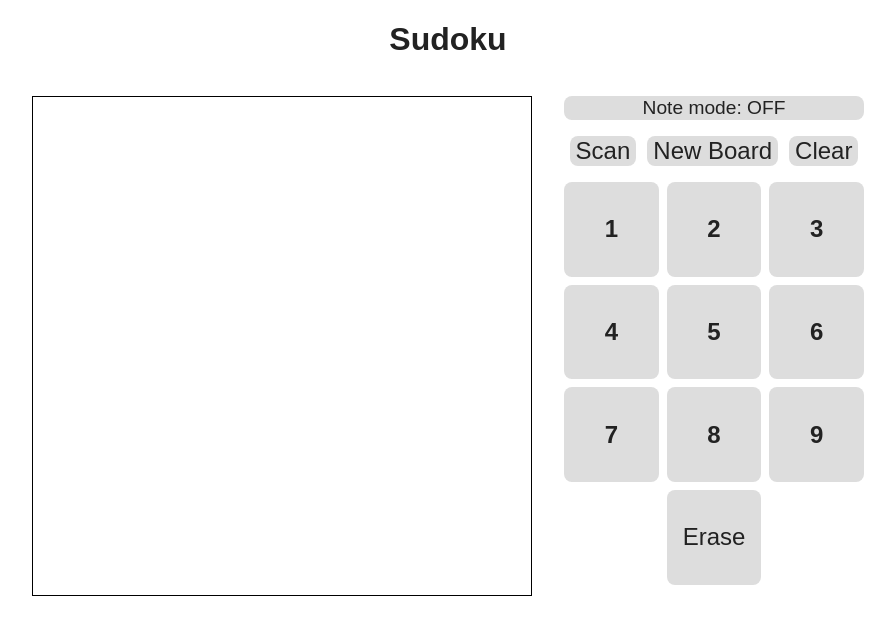
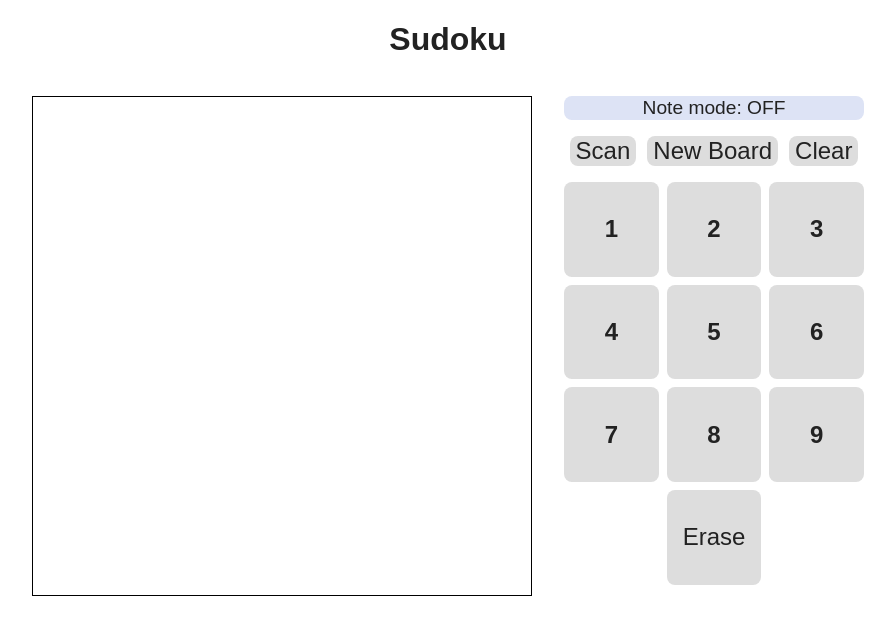
Before and after one commit to uncodem/sudoku, a website: page public/index.html in a window 1280 px wide. In both pictures the pointer is over the button "Note mode:". Shown: the whole page, without its empty margins (192-1087 px from the left). Drawn offline with Linux system fonts and the light colour scheme.

Commit message:
Readded hover styling to .panel-btn

```diff
--- a/public/style.css
+++ b/public/style.css
@@ -103,11 +103,11 @@ body {
     aspect-ratio: 1;
 }
 
-.panel-input:hover {
+.panel-btn:hover {
     background: var(--color-panel-btn-hover);
 }
 
-.panel-input:active {
+.panel-btn:active {
     background: var(--color-panel-btn-active);
 }
 
```
